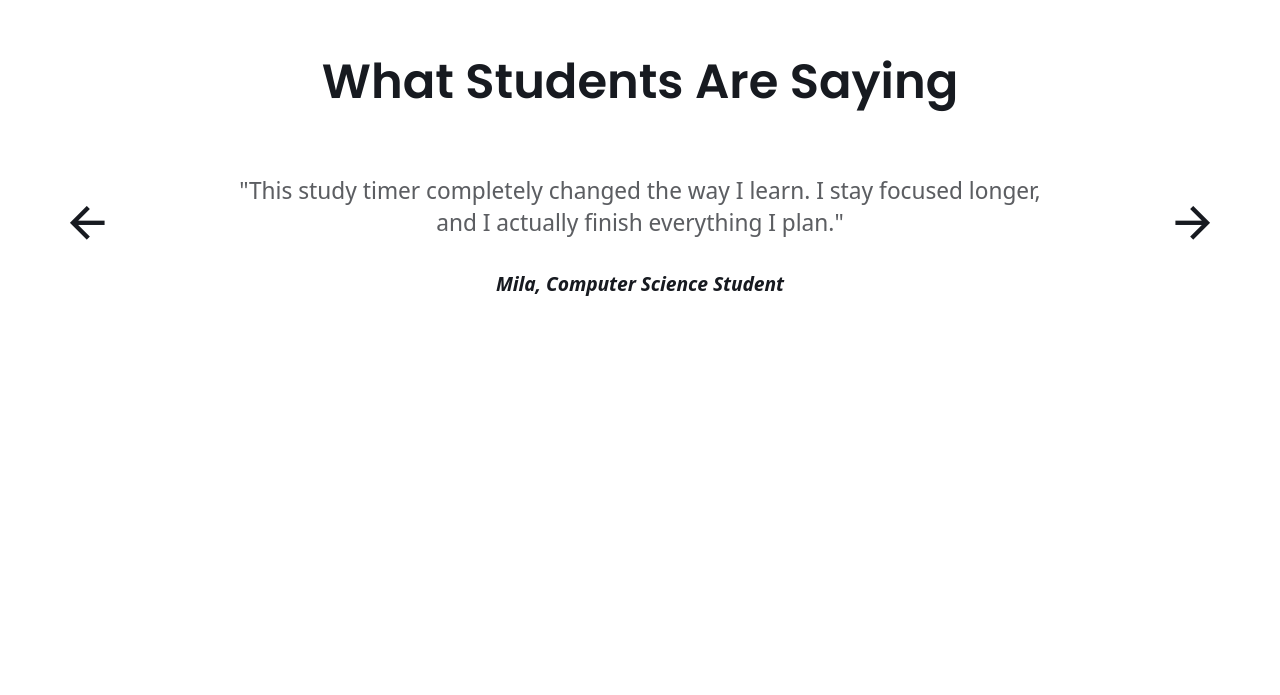
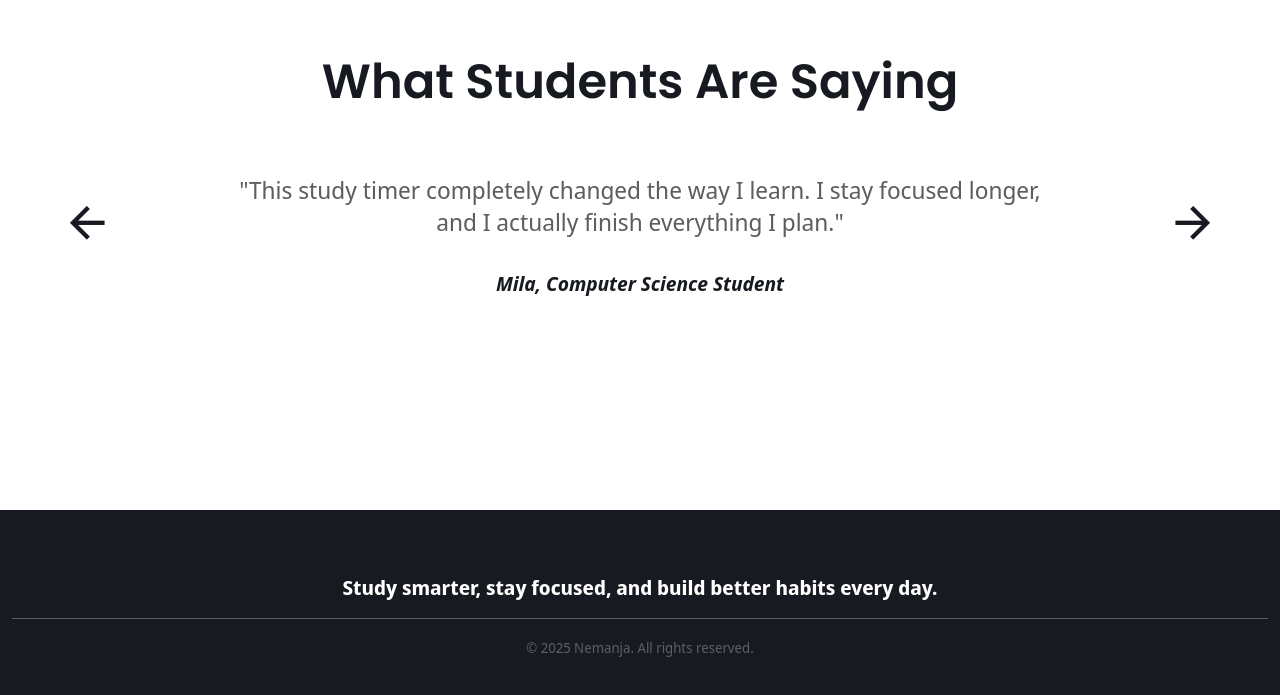
Before and after one commit to petrowic-n/studyhub-app, a website built with Vite: page index.html in a window 1280 px wide. Shown: the part 3784-4479 px from the top of the page. Before the commit the page ends 4294 px from the top, so only its background shows below. Built offline with nearby package versions, Linux system fonts and the light colour scheme.

Commit message:
section: footer

```diff
--- a/index.html
+++ b/index.html
@@ -353,6 +353,15 @@
       </section>
     </main>
     <!-- Footer -->
-    <footer></footer>
+    <footer class="footer">
+      <div class="container">
+        <p class="footer__text">
+          Study smarter, stay focused, and build better habits every day.
+        </p>
+        <div class="copyright">
+          <span>© 2025 Nemanja. All rights reserved.</span>
+        </div>
+      </div>
+    </footer>
   </body>
 </html>
--- a/src/main.js
+++ b/src/main.js
@@ -7,6 +7,7 @@ import "../styles/components/study.css";
 import "../styles/components/about.css";
 import "../styles/components/faq.css";
 import "../styles/components/testimonials.css";
+import "../styles/components/footer.css";
 import "../styles/utils.css";
 
 import mobileNav from "./utils/mobile-nav";
--- /dev/null
+++ b/styles/components/footer.css
@@ -0,0 +1,23 @@
+.footer {
+  background-color: var(--color-dark);
+  color: var(--color-white);
+  padding-block: 4rem;
+}
+
+.footer__text {
+  font-size: var(--size-xl);
+  text-align: center;
+  font-weight: 600;
+  border-bottom: 1px solid var(--color-gray);
+  padding-bottom: 1rem;
+}
+
+.copyright {
+  padding-top: 1rem;
+  text-align: center;
+}
+
+.copyright span {
+  font-size: var(--size-sm);
+  color: var(--color-gray);
+}
```
